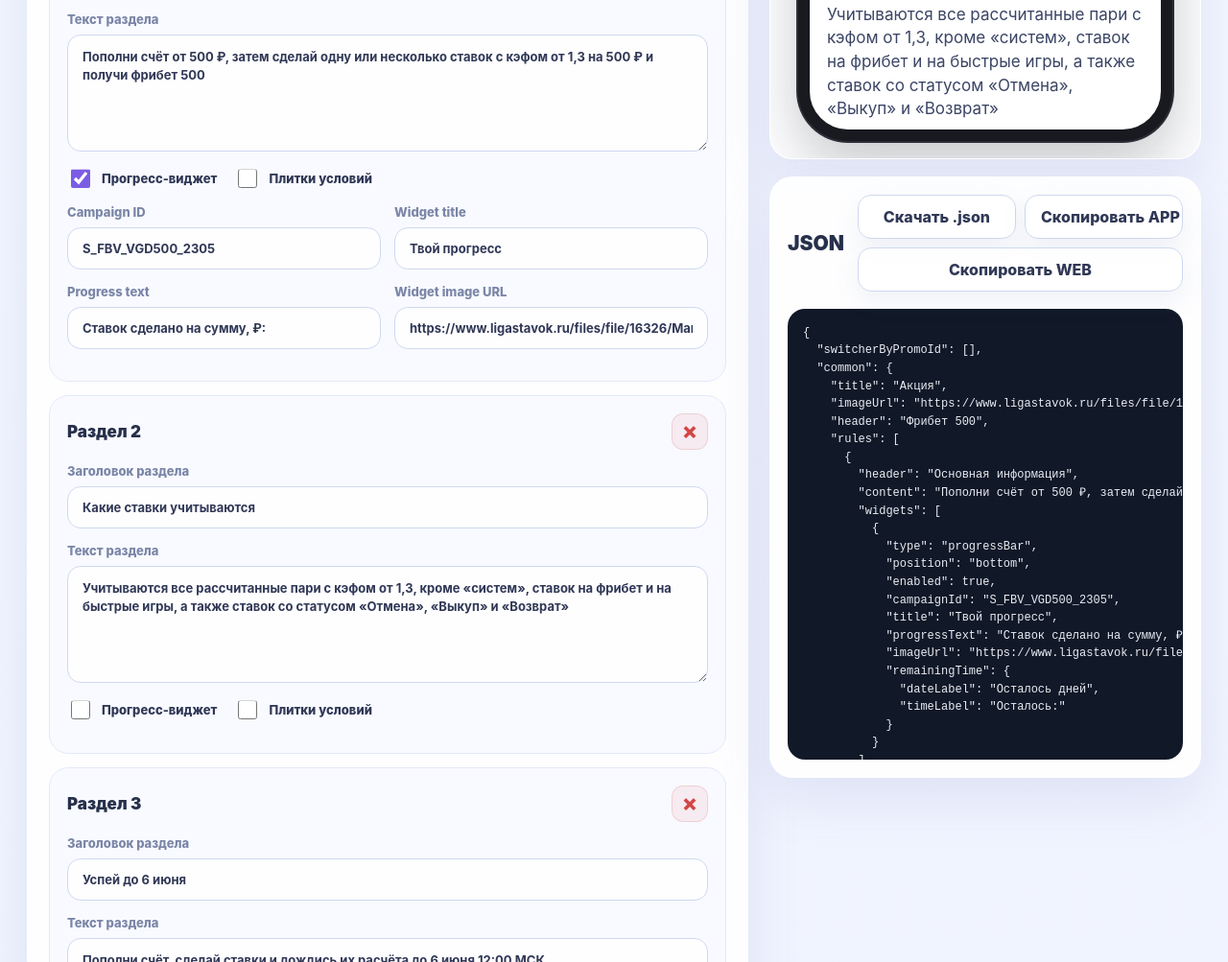
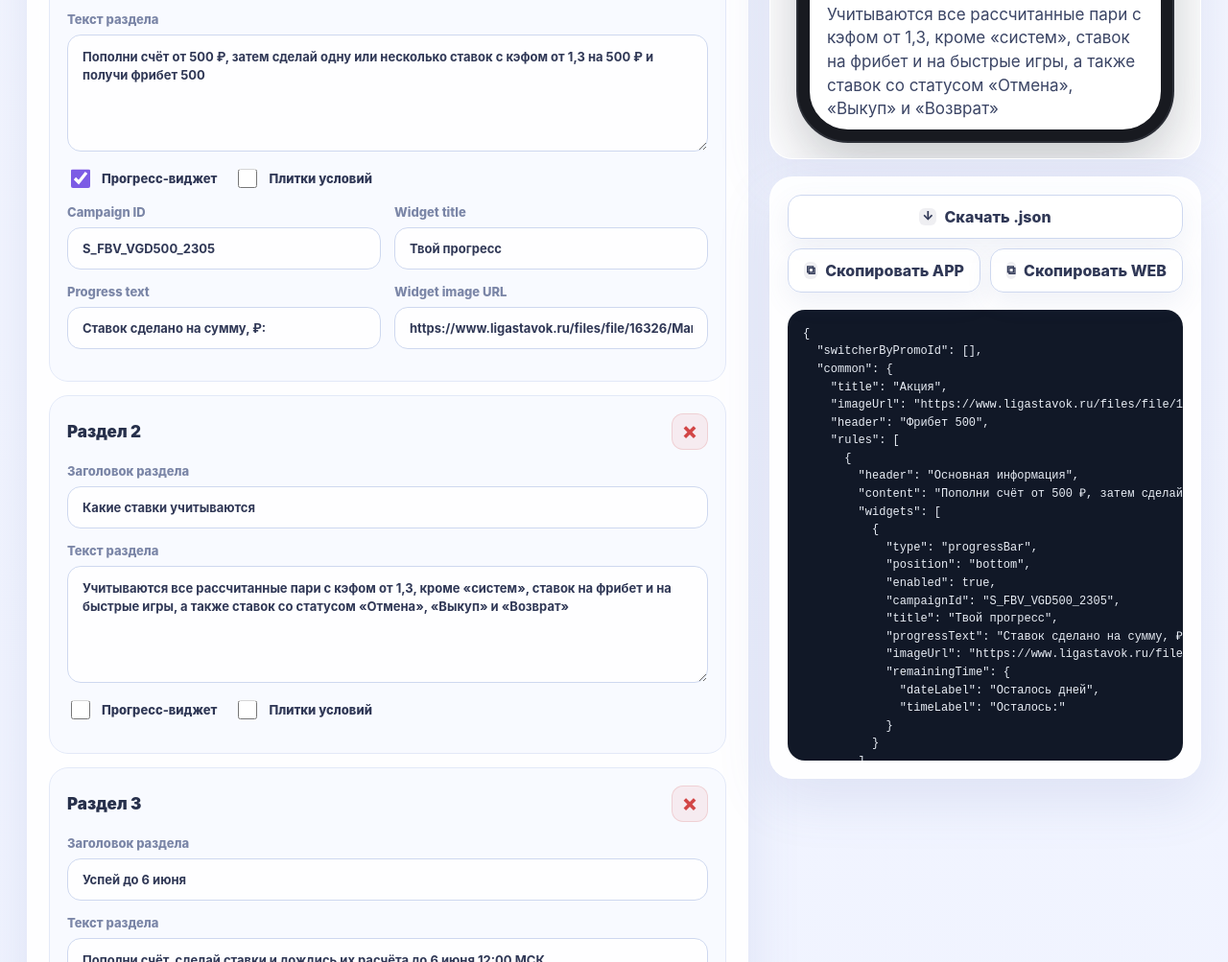
Before and after one commit to ZiborofMax/promo-json-generator, a plain HTML site: page index.html in a window 1280 px wide. Shown: the part 869-1872 px from the top of the page at 96% size. Drawn offline with Linux system fonts and the light colour scheme.

Commit message:
Reflow JSON action buttons

```diff
--- a/app.js
+++ b/app.js
@@ -589,12 +589,12 @@ function downloadJsonFile(data, suffix) {
 }
 
 async function copyJsonFromButton(button, data, doneText) {
-  const originalText = button.textContent;
+  const originalHtml = button.innerHTML;
   await copyText(getJsonText(data));
   triggerConfetti(button);
   button.textContent = doneText;
   setTimeout(() => {
-    button.textContent = originalText;
+    button.innerHTML = originalHtml;
   }, 1200);
 }
 
--- a/index.html
+++ b/index.html
@@ -128,13 +128,10 @@
             </section>
 
             <section class="json-panel">
-              <div class="panel-heading">
-                <h2>JSON</h2>
-                <div class="json-actions">
-                  <button class="secondary" id="downloadButton" type="button">Скачать .json</button>
-                  <button class="secondary" id="copyAppButton" type="button">Скопировать APP</button>
-                  <button class="secondary" id="copyWebButton" type="button">Скопировать WEB</button>
-                </div>
+              <div class="json-actions">
+                <button class="secondary wide-action" id="downloadButton" type="button"><span class="button-icon" aria-hidden="true">↓</span>Скачать .json</button>
+                <button class="secondary" id="copyAppButton" type="button"><span class="button-icon" aria-hidden="true">⧉</span>Скопировать APP</button>
+                <button class="secondary" id="copyWebButton" type="button"><span class="button-icon" aria-hidden="true">⧉</span>Скопировать WEB</button>
               </div>
               <pre id="jsonOutput"></pre>
             </section>
--- a/styles.css
+++ b/styles.css
@@ -751,17 +751,35 @@ select:focus {
 }
 
 .json-actions {
-  display: flex;
-  flex-wrap: wrap;
-  justify-content: flex-end;
+  display: grid;
+  grid-template-columns: repeat(2, minmax(0, 1fr));
   min-width: 0;
-  gap: 9px;
+  gap: 10px;
+  margin-bottom: 18px;
 }
 
 .json-actions button {
-  flex: 1 1 150px;
+  display: inline-flex;
+  align-items: center;
+  justify-content: center;
+  gap: 8px;
   padding: 0 16px;
   white-space: nowrap;
+}
+
+.json-actions .wide-action {
+  grid-column: 1 / -1;
+}
+
+.button-icon {
+  display: inline-grid;
+  width: 18px;
+  height: 18px;
+  place-items: center;
+  border-radius: 6px;
+  background: rgba(48, 56, 86, 0.08);
+  font-size: 13px;
+  line-height: 1;
 }
 
 #downloadButton:hover,
@@ -871,7 +889,6 @@ pre {
   }
 
   .json-actions button {
-    flex: 1 1 150px;
     padding-inline: 10px;
   }
 
```
